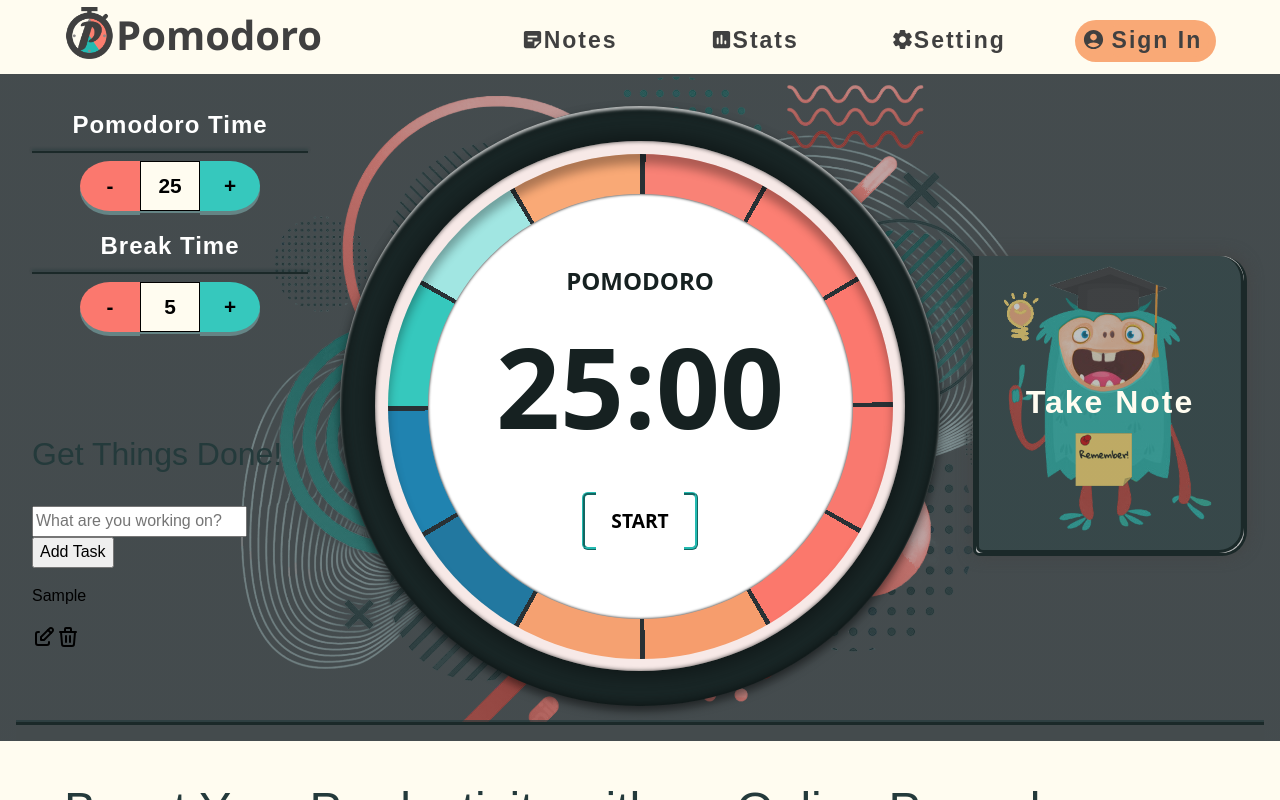
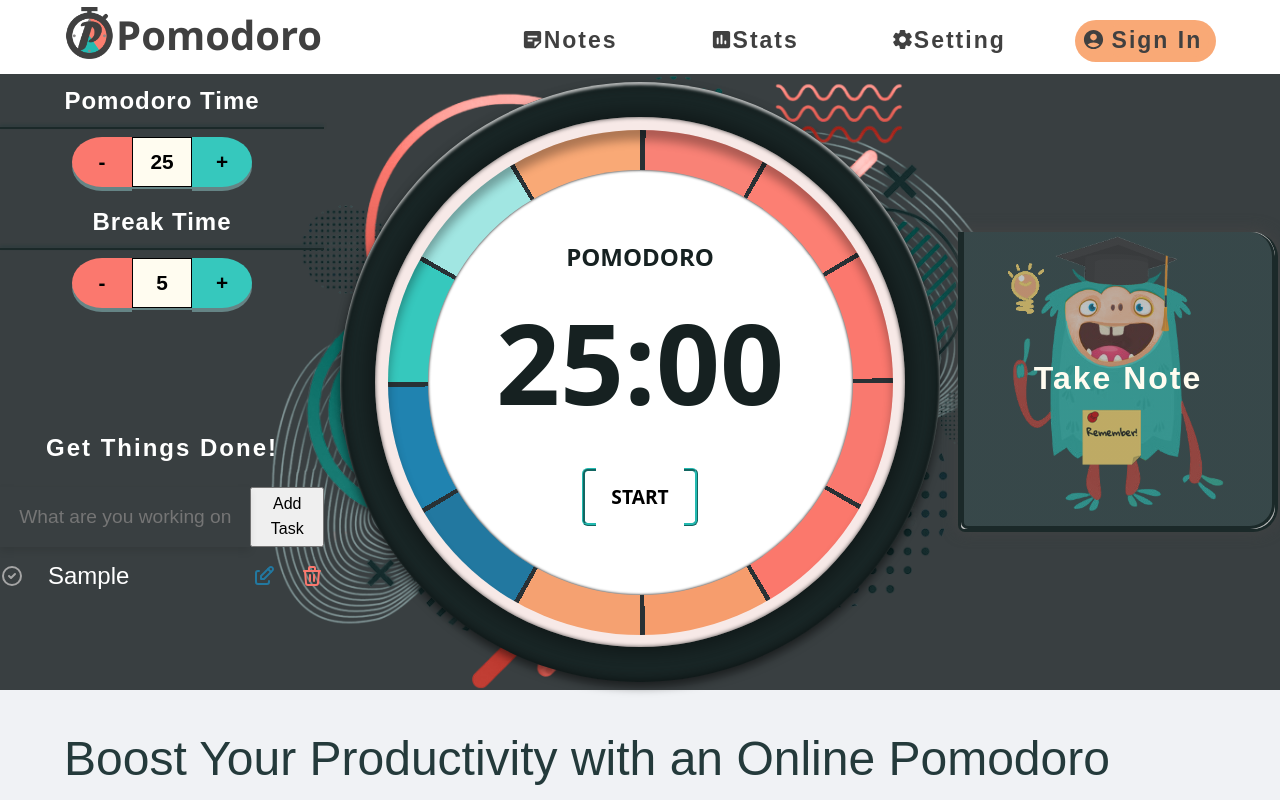
Before and after one commit to rayder-dev/Pomodoro-AI, a React (Vite) app: page / in a window 1280 px wide. Both pictures are taken after typing "Sample" into the empty fields and a click on the button "Add Task". Shown: the top 800 px of the page. Built offline with nearby package versions, Linux system fonts and the light colour scheme.

Commit message:
Feature Update To-do List

```diff
--- a/src/App.css
+++ b/src/App.css
@@ -5,7 +5,7 @@ body {
   font-family: sans-serif;
   /* Enable touch scrolling while hiding the scrollbar */
   -webkit-overflow-scrolling: touch; /* For smooth scrolling on iOS */
-  background: #fffcf0;
+  background: #f0f2f5;
 }
 
 hr {
--- a/src/components/Footer/footer.module.css
+++ b/src/components/Footer/footer.module.css
@@ -4,6 +4,7 @@
   width: 100%;
   text-align: center;
   padding: 10px 0;
+  background: #fff;
   border-top: 1px solid
     light-dark(var(--mantine-color-gray-2), var(--mantine-color-dark-5));
 }
--- a/src/components/Forms/AuthForm.tsx
+++ b/src/components/Forms/AuthForm.tsx
@@ -63,7 +63,7 @@ const AuthenticationForm: React.FC<PaperProps> = (props: PaperProps) => {
           <TextInput
             required
             label="Email"
-            placeholder="hello@mantine.dev"
+            placeholder="yahoo@gmail.com"
             value={form.values.email}
             onChange={(event) =>
               form.setFieldValue('email', event.currentTarget.value)
--- a/src/components/Forms/TodoForm.tsx
+++ b/src/components/Forms/TodoForm.tsx
@@ -1,31 +1,50 @@
-import { useState, FormEvent } from 'react';
+import { useState, useEffect, FormEvent, useRef } from 'react';
 import Styles from '../Todo/todo.module.css';
+import { Todo } from '../Todo/Todo';
 
-interface TodoFromProps {
+interface TodoFormProps {
   addTodo: (value: string) => void;
+  editTodo: Todo | null;
 }
 
-const TodoForm: React.FC<TodoFromProps> = ({ addTodo }) => {
+const TodoForm: React.FC<TodoFormProps> = ({ addTodo, editTodo }) => {
   const [value, setValue] = useState('');
+  const inputRef = useRef<HTMLInputElement>(null);
+
+  useEffect(() => {
+    if (editTodo && inputRef.current) {
+      setValue(editTodo.task); // Set the current value to the task being edited
+      inputRef.current.focus(); // Focus the input when in edit mode
+    }
+  }, [editTodo]);
 
   const handleSubmit = (e: FormEvent<HTMLFormElement>) => {
-    e.preventDefault(); //Prevent page refresh after submit
+    e.preventDefault(); // Prevent page refresh
+    // if input is not empty or whitespace
+    if (value.trim()) {
       addTodo(value);
-    setValue('');
+      setValue(''); // Reset the input field after submission
+    }
   };
 
   return (
     <div>
       <form className={Styles['todo-form']} onSubmit={handleSubmit}>
+        <div className={Styles['form-control']}>
           <input
+            ref={inputRef}
             type="text"
-          className={Styles['todo-input']}
+            className={`${Styles['todo-input']} ${Styles['todo-input-alt']}`}
             value={value}
             placeholder="What are you working on?"
             onChange={(e) => setValue((e.target as HTMLInputElement).value)}
           />
+          <span
+            className={`${Styles['input-border']} ${Styles['input-border-alt']}`}
+          />
+        </div>
         <button type="submit" className={Styles['todo-btn']}>
-          Add Task
+          {editTodo ? 'Update' : 'Add Task'}
         </button>
       </form>
     </div>
--- a/src/components/Header/header.module.css
+++ b/src/components/Header/header.module.css
@@ -8,7 +8,7 @@
 Navigation
 =============*/
 header {
-  background-color: #fffcf0;
+  background-color: #fff;
   box-shadow: 0 3px 30px rgba(0, 0, 0, 0.377);
   width: 100%;
 }
--- a/src/components/List/TodoList.tsx
+++ b/src/components/List/TodoList.tsx
@@ -1,31 +1,45 @@
 import Styles from '../Todo/todo.module.css';
+import { IconCircleCheck } from '@tabler/icons-react';
 import { IconEdit } from '@tabler/icons-react';
 import { IconTrash } from '@tabler/icons-react';
 import { Todo } from '../Todo/Todo';
 
 interface TodoListProps {
   task: Todo;
-  toggleComplete: (id: string) => void;
-  deleteTodo: (id: string) => void;
-  editTodo: (id: string) => void;
+  handleComplete: (id: string) => void;
+  handleEdit: (id: string) => void;
+  handleDelete: (id: string) => void;
 }
 
 const TodoList: React.FC<TodoListProps> = ({
   task,
-  toggleComplete,
-  deleteTodo,
-  editTodo,
+  handleComplete,
+  handleEdit,
+  handleDelete,
 }) => {
-  const taskClassName = task.completed ? Styles.complete : '';
+  const isCompleted = task.completed ? Styles.complete : '';
+  const isEditing = task.isEditing ? Styles.edit : '';
 
   return (
     <div className={Styles['todo-list']}>
-      <p onClick={() => toggleComplete(task.id)} className={taskClassName}>
-        {task.task}
-      </p>
       <div className={Styles['todo-actions']}>
-        <IconEdit onClick={() => editTodo(task.id)} />
-        <IconTrash onClick={() => deleteTodo(task.id)} />
+        <IconCircleCheck
+          className={`${Styles['complete-button']} ${isCompleted} `}
+          onClick={() => handleComplete(task.id)}
+        />
+        <p className={`${Styles['todo-task']} ${isCompleted} ${isEditing}`}>
+          {task.task}
+        </p>
+      </div>
+      <div className={Styles['todo-actions']}>
+        <IconEdit
+          className={Styles['edit-button']}
+          onClick={() => handleEdit(task.id)}
+        />
+        <IconTrash
+          className={Styles['delete-button']}
+          onClick={() => handleDelete(task.id)}
+        />
       </div>
     </div>
   );
--- a/src/components/Todo/Todo.tsx
+++ b/src/components/Todo/Todo.tsx
@@ -13,8 +13,10 @@ interface Todo {
 
 const Todo: React.FC = () => {
   const [todos, setTodos] = useState<Todo[]>([]);
+  const [editTodo, setEditTodo] = useState<Todo | null>(null);
 
   const addTodo = (task: string) => {
+    if (!editTodo) {
       const newTodo: Todo = {
         id: uuidv4(),
         task,
@@ -22,9 +24,17 @@ const Todo: React.FC = () => {
         isEditing: false,
       };
       setTodos((prevTodos) => [...prevTodos, newTodo]);
+    } else {
+      setTodos((prevTodos) =>
+        prevTodos.map((todo) =>
+          todo.id === editTodo.id ? { ...todo, task, isEditing: false } : todo
+        )
+      );
+      setEditTodo(null); // Reset after editing
+    }
   };
 
-  const toggleComplete = (id: string) => {
+  const handleComplete = (id: string) => {
     setTodos((prevTodos) =>
       prevTodos.map((todo) =>
         todo.id === id ? { ...todo, completed: !todo.completed } : todo
@@ -32,31 +42,43 @@ const Todo: React.FC = () => {
     );
   };
 
-  const deleteTodo = (id: string) => {
+  const handleDelete = (id: string) => {
+    if (!editTodo) {
       setTodos((prevTodos) => prevTodos.filter((todo) => todo.id !== id));
+    } else {
+      console.log('Cant Delete while editing');
+    }
   };
 
-  const editTodo = (id: string) => {
+  const handleEdit = (id: string) => {
     setTodos((prevTodos) =>
       prevTodos.map((todo) =>
-        todo.id === id ? { ...todo, isEditing: !todo.isEditing } : todo
+        todo.id === id
+          ? { ...todo, isEditing: true }
+          : { ...todo, isEditing: false }
       )
     );
+    const todoToEdit = todos.find((todo) => todo.id === id);
+    if (todoToEdit) {
+      setEditTodo(todoToEdit);
+    }
   };
 
   return (
     <div className={Styles['todo-wrapper']}>
       <h2>Get Things Done!</h2>
-      <TodoForm addTodo={addTodo} />
+      <TodoForm addTodo={addTodo} editTodo={editTodo} />
+      <div className={Styles['list-wrapper']}>
         {todos.map((todo) => (
           <TodoList
             key={todo.id}
             task={todo}
-          toggleComplete={toggleComplete}
-          deleteTodo={deleteTodo}
-          editTodo={editTodo}
+            handleComplete={handleComplete}
+            handleEdit={handleEdit}
+            handleDelete={handleDelete}
           />
         ))}
+      </div>
     </div>
   );
 };
--- a/src/components/Todo/todo.module.css
+++ b/src/components/Todo/todo.module.css
@@ -0,0 +1,147 @@
+/* ===================
+TODO WRAPPER STYLE
+====================*/
+.todo-wrapper h2 {
+  text-align: center;
+  font-size: 1.5rem;
+  font-weight: 600;
+  letter-spacing: 2px;
+  color: #fff;
+}
+
+.list-wrapper {
+  max-height: 200px;
+  overflow-y: scroll;
+  scrollbar-width: thin;
+  scrollbar-color: #444b4e #1b2929;
+}
+
+/* Scrollbar styles */
+.list-wrapper::-webkit-scrollbar {
+  width: 10px;
+}
+
+/* Track */
+.list-wrapper::-webkit-scrollbar-track {
+  background-color: #1b2929; /* Darker background for the track */
+  border-radius: 10px;
+}
+
+/* Handle */
+.list-wrapper::-webkit-scrollbar-thumb {
+  background-color: #36c8bd; /* Lighter color for the thumb */
+  border-radius: 20px;
+  border: 3px solid #444b4e; /* Border color that contrasts with thumb */
+}
+
+/* Handle on hover */
+.list-wrapper::-webkit-scrollbar-thumb:hover {
+  background-color: #36c8bd; /* Slightly darker color for hover effect */
+}
+
+/* ===================
+TODO FORM STYLE
+====================*/
+.todo-form {
+  display: flex;
+}
+
+.todo-input {
+  color: #fff;
+  font-size: 0.9rem;
+  background-color: transparent;
+  width: 100%;
+  box-sizing: border-box;
+  padding-inline: 0.5em;
+  padding-block: 0.7em;
+  border: none;
+  border-bottom: var(--border-height) solid var(--border-before-color);
+  box-shadow: 0 2px 4px rgba(0, 0, 0, 0.1);
+}
+
+.input-border {
+  position: absolute;
+  background: var(--border-after-color);
+  height: 2px;
+  width: 100%;
+  bottom: 0;
+  left: 0;
+  transform: scaleX(0%);
+  transition: transform 0.3s cubic-bezier(0.6, -0.28, 0.735, 0.045);
+}
+
+.todo-input:focus {
+  outline: none;
+}
+
+.todo-input:focus + .input-border {
+  transform: scaleX(100%);
+}
+
+.form-control {
+  position: relative;
+  --width-of-input: 300px;
+}
+
+.todo-input-alt {
+  font-size: 1.2rem;
+  padding-inline: 1em;
+  padding-block: 0.8em;
+  box-shadow: 0 4px 8px rgba(0, 0, 0, 0.1);
+}
+
+.input-border-alt {
+  height: 3px;
+  background: linear-gradient(90deg, #ff6464 0%, #ffbf59 50%, #47c9ff 100%);
+  transition: transform 0.4s cubic-bezier(0.42, 0, 0.58, 1);
+}
+
+.todo-input-alt:focus + .input-border-alt {
+  transform: scaleX(100%);
+}
+
+/* ===================
+TODO LIST STYLE
+====================*/
+.todo-list {
+  display: flex;
+  justify-content: space-between;
+  margin: 0.5em auto;
+}
+
+.todo-actions {
+  display: flex;
+  justify-content: center;
+  align-items: center;
+  gap: 1em;
+  font-size: 1.5rem;
+}
+
+.todo-actions p {
+  color: #fff;
+  margin: 0.1em auto;
+  user-select: none; /* Standard CSS property */
+  -webkit-user-select: none; /* For Safari */
+  -moz-user-select: none; /* For Firefox */
+  -ms-user-select: none; /* For IE/Edge */
+}
+
+.complete-button {
+  color: #a5a5a5;
+  cursor: pointer;
+}
+
+.edit-button {
+  color: #2278a0;
+  cursor: pointer;
+}
+
+.delete-button {
+  color: #fb786e;
+  cursor: pointer;
+}
+
+.complete {
+  text-decoration: line-through;
+  color: #36c8bd;
+}
--- a/src/containers/Contact/Contact.tsx
+++ b/src/containers/Contact/Contact.tsx
@@ -43,7 +43,7 @@ const Contact: React.FC = () => {
                 <TextInput label="Your name" placeholder="Your name" />
                 <TextInput
                   label="Your email"
-                  placeholder="hello@mantine.dev"
+                  placeholder="yahoo@gmail.com"
                   required
                 />
               </SimpleGrid>
--- a/src/containers/Home/Home.tsx
+++ b/src/containers/Home/Home.tsx
@@ -13,14 +13,11 @@ const Home: React.FC = () => {
       <Header />
       <main>
         <section id="top">
-          <div className={Styles['bg-container']}>
           <div className={Styles['grid-container']}>
             <div className={`${Styles['grid-item']} ${Styles['item-clock']}`}>
               <Timer />
             </div>
-              <div
-                className={`${Styles['grid-item']} ${Styles['item-timing']}`}
-              >
+            <div className={`${Styles['grid-item']} ${Styles['item-timing']}`}>
               <PomodoroBtn />
               <BreakBtn />
             </div>
@@ -29,7 +26,6 @@ const Home: React.FC = () => {
             </div>
             <div className={`${Styles['grid-item']} ${Styles['item-note']}`}>
               <BookCard />
-              </div>
             </div>
           </div>
         </section>
--- a/src/containers/Home/home.module.css
+++ b/src/containers/Home/home.module.css
@@ -28,25 +28,18 @@ strong {
 /* ============
 Main Layout
 =============*/
-
-.bg-container {
-  background: linear-gradient(#565f6262 10.8%, #565f6262 94.3%),
-    url('/assets/images/Vector.png');
+.grid-container {
+  background: url('/assets/images/Vector.png');
   background-position: center; /* Center the background image */
   background-size: contain; /* Make the image cover the entire area */
   background-repeat: no-repeat; /* Prevent the image from repeating */
-}
-
-.grid-container {
   display: grid;
   grid-template-columns: 1fr;
-  /* border-radius: 1em; */
-  border-bottom: 3px solid #1b2929;
   margin: 0;
 }
 
 .grid-item {
-  margin: 1em 0;
+  margin: 0.5em 0;
   display: flex;
   flex-direction: column;
   align-items: center;
@@ -63,22 +56,17 @@ section:first-child {
 }
 
 section:last-child {
-  background-color: #fffcf0;
+  background-color: #f0f2f5;
 }
 @media (min-width: 230px) {
-  .bg-container {
-    padding: 1em;
+  .grid-container {
+    gap: 1em;
   }
 }
 
 @media (min-width: 680px) {
   .grid-container {
     grid-template: 0.6fr 0.7fr 0.6fr / 1fr 1fr; /* swap space of 1st & 2nd row */
-    box-shadow: 0 2em #444b4d, inset 0 -2px #243a3bad;
-  }
-
-  .grid-item {
-    margin: 1em;
   }
 
   .item-clock {
@@ -118,16 +106,15 @@ section:last-child {
 }
 
 @media (min-width: 1400px) {
-  .bg-container {
+  .grid-container {
     width: 90%;
     margin: 0 auto;
-    box-shadow: 25em 0 #444b4d, -25em 0 #444b4d;
   }
 }
 
 @media (min-width: 1700px) {
-  .grid-item {
-    margin: 1em 3em;
+  .grid-container {
+    gap: 1em 3em;
   }
 }
 
@@ -142,6 +129,6 @@ article {
 }
 .wrapper {
   margin: 0 auto;
-  min-height: 75vh;
+  min-height: 100vh;
   width: 60%;
 }
```
Lines whose indentation alone changed are shown as unchanged.
